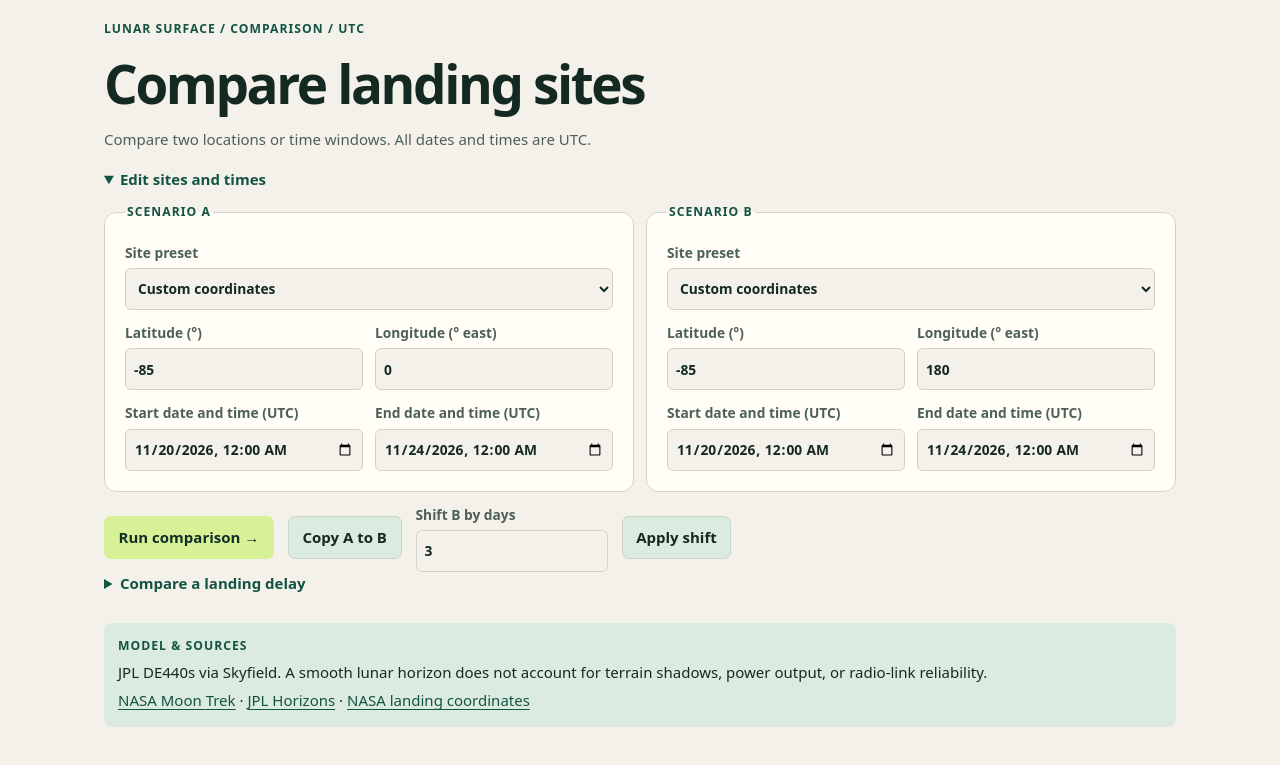
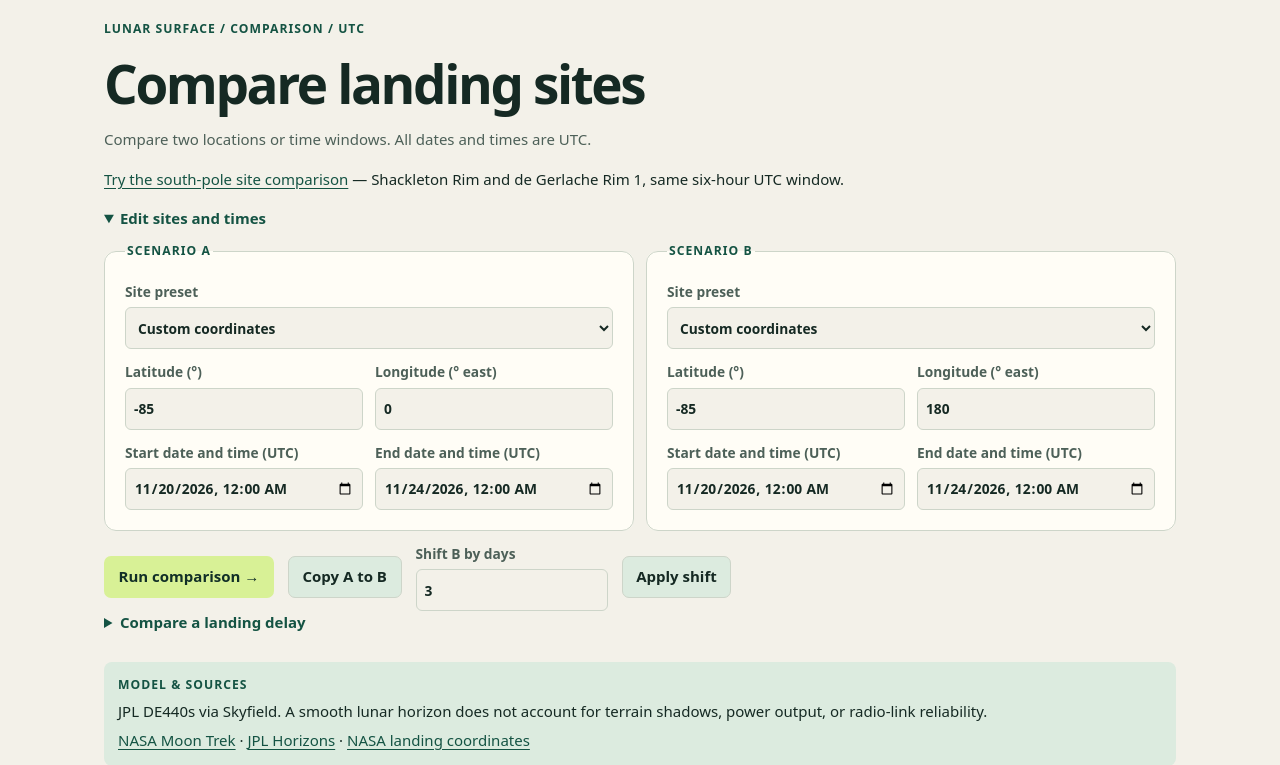
Before and after one commit to ullasds007-hub/lunar-window-planner, a Python web app: template app/templates/compare.html in a window 1280 px wide. Shown: the part 133-898 px from the top of the page. Before the commit the page ends 860 px from the top, so only its background shows below. Run offline with Jinja, Linux system fonts and the light colour scheme; the template is opened without the code that fills it, so the values that code supplies are empty.

Commit message:
Add one-click south-pole comparison example

```diff
--- a/app/templates/compare.html
+++ b/app/templates/compare.html
@@ -1,7 +1,7 @@
 <!doctype html>
 <html lang="en"><head><meta charset="utf-8"><meta name="viewport" content="width=device-width, initial-scale=1">
 <title>Compare landing sites · Lunar Window Planner</title><link rel="stylesheet" href="/lunar-surface/assets/atlas.css?v=lunar-atlas-fixed"><script defer src="/lunar-surface/assets/compare.js?v=south-pole-presets-1"></script></head>
-<body><div class="wrap"><header class="planner-header"><div class="planner-top"><a class="planner-brand" href="/">◐ &nbsp; LUNAR WINDOW PLANNER</a></div><nav class="planner-nav" aria-label="Planner tools"><a href="/">Home</a><a href="/lunar-surface/compare" aria-current="page">Compare landing sites</a><a href="/lunar-surface/">Analyze one site</a><a href="/earth">Observe from Earth</a></nav></header><main><p class="eyebrow">Lunar surface / Comparison / UTC</p><h1>Compare landing sites</h1><p class="lede">Compare two locations or time windows. All dates and times are UTC.</p><details id="scenario-editor" open><summary>Edit sites and times</summary><form id="form"><div class="grid" id="inputs"></div><div class="compare-actions"><button type="submit">Run comparison →</button> <button type="button" id="copy">Copy A to B</button>
+<body><div class="wrap"><header class="planner-header"><div class="planner-top"><a class="planner-brand" href="/">◐ &nbsp; LUNAR WINDOW PLANNER</a></div><nav class="planner-nav" aria-label="Planner tools"><a href="/">Home</a><a href="/lunar-surface/compare" aria-current="page">Compare landing sites</a><a href="/lunar-surface/">Analyze one site</a><a href="/earth">Observe from Earth</a></nav></header><main><p class="eyebrow">Lunar surface / Comparison / UTC</p><h1>Compare landing sites</h1><p class="lede">Compare two locations or time windows. All dates and times are UTC.</p><p id="south-pole-example"><a href="/lunar-surface/compare?a_lat=-89.7668&amp;a_lon=-171.87&amp;a_start=2026-12-14T20%3A00&amp;a_end=2026-12-15T02%3A00&amp;b_lat=-88.6834&amp;b_lon=-67.9321&amp;b_start=2026-12-14T20%3A00&amp;b_end=2026-12-15T02%3A00">Try the south-pole site comparison</a> — Shackleton Rim and de Gerlache Rim 1, same six-hour UTC window.</p><details id="scenario-editor" open><summary>Edit sites and times</summary><form id="form"><div class="grid" id="inputs"></div><div class="compare-actions"><button type="submit">Run comparison →</button> <button type="button" id="copy">Copy A to B</button>
 <label>Shift B by days<input id="shift-days" type="number" step="1" value="3"></label>
 <button type="button" id="shift">Apply shift</button></div>
 <details id="delay-editor">
```
